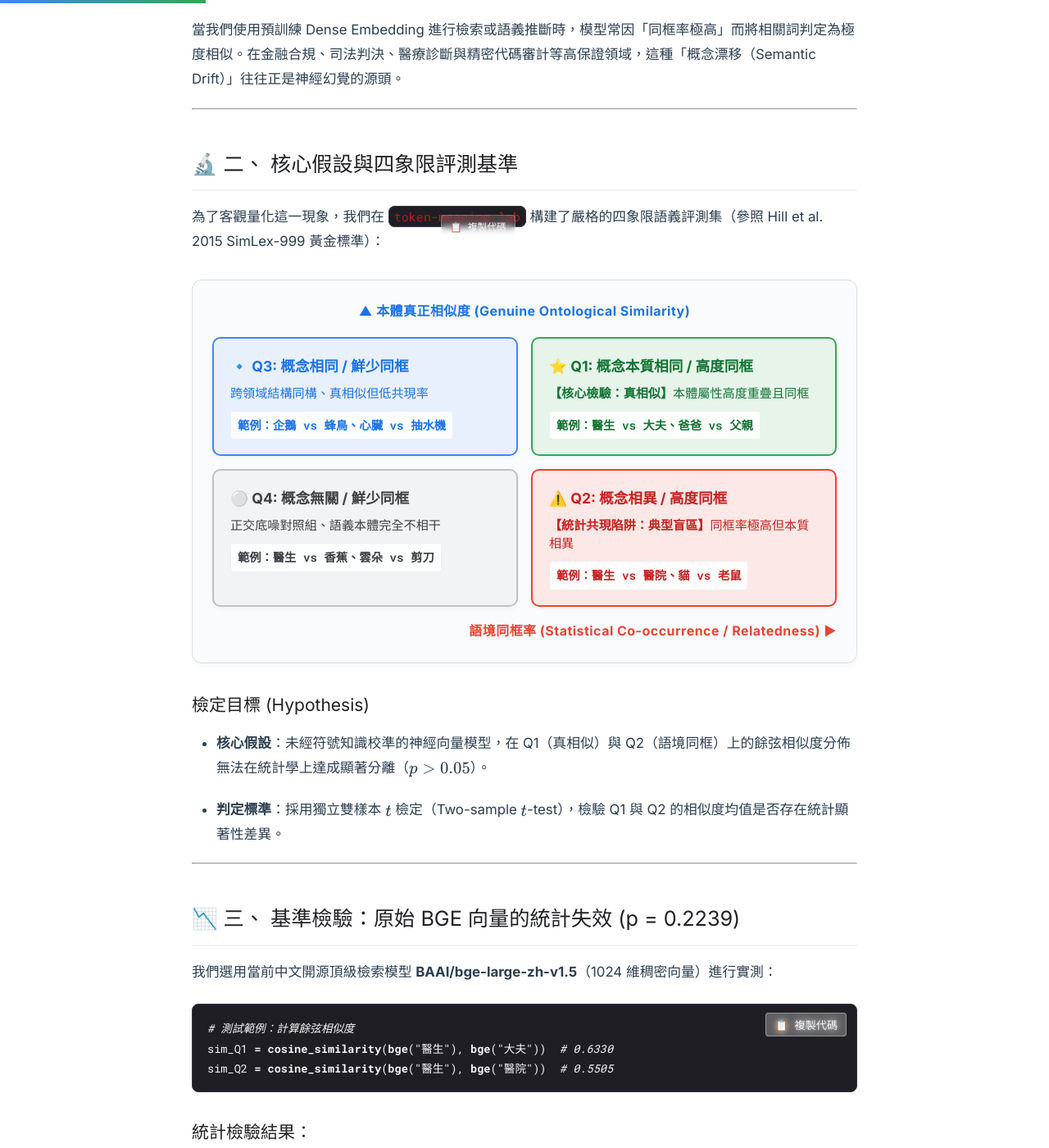
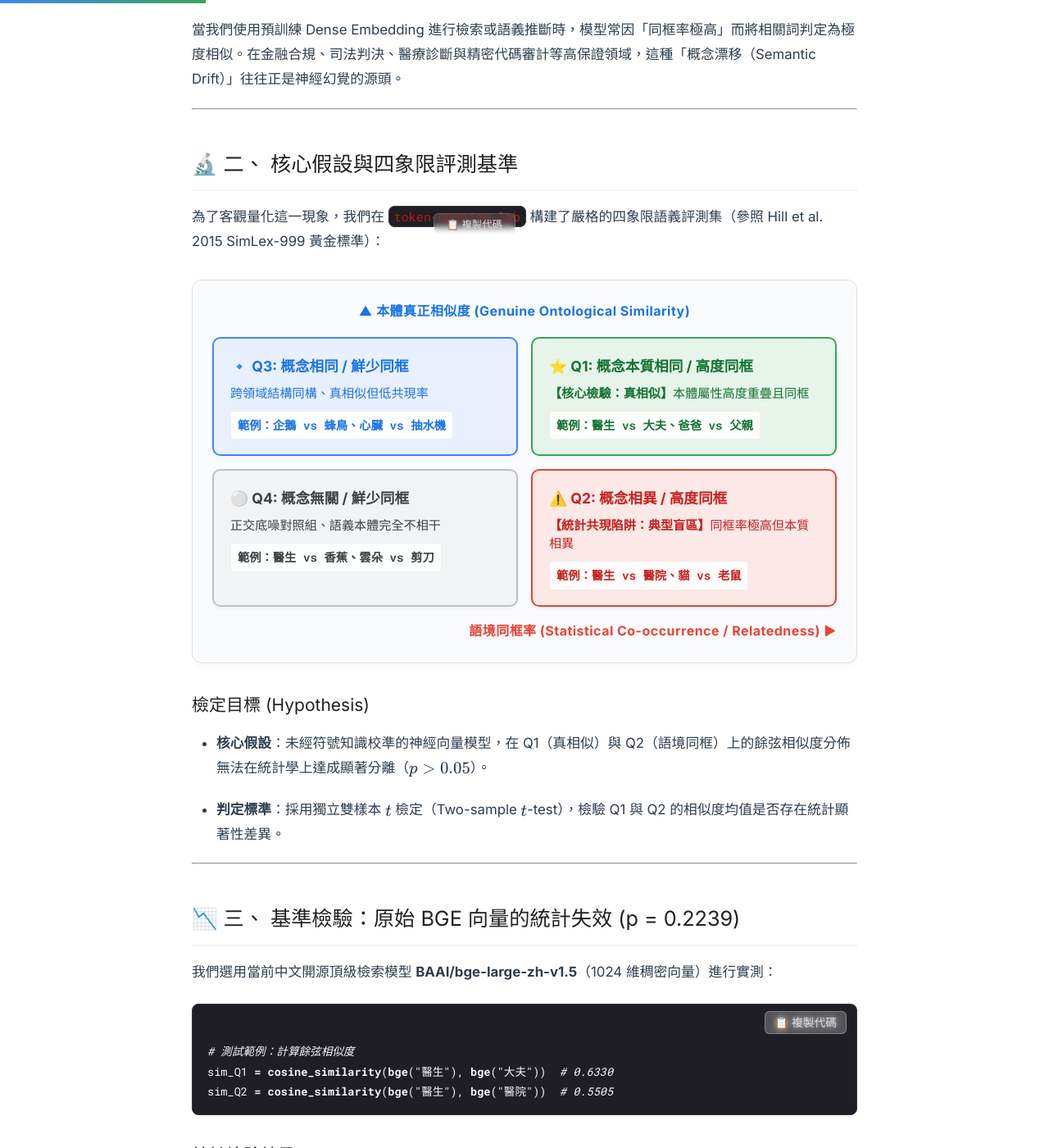
Before and after one commit to yefangwong/yefangwong.github.io, a Jekyll site: the page built from _posts/2026-09-27-grounding-dense-embeddings-via-hownet-retrofitting.md, in a window 1280 px wide and 1400 px high, scrolled down 1599 px. Shown: the whole window at 82% size. Built offline with Jekyll 4.4.1, drawn with Linux system fonts in a browser that asks for light colours.

Commit message:
fix: resolve copy code button overlap with top padding and fix button width & font size jumping

```diff
--- a/_layouts/post.html
+++ b/_layouts/post.html
@@ -228,25 +228,31 @@ layout: none
     }
     .copy-code-btn {
       position: absolute;
-      top: 10px;
+      top: 8px;
       right: 12px;
-      background: rgba(255, 255, 255, 0.15);
-      color: #f8f9fa;
-      border: 1px solid rgba(255, 255, 255, 0.25);
-      border-radius: 4px;
-      padding: 4px 10px;
-      font-size: 0.78em;
-      font-family: 'Roboto Mono', monospace;
+      width: 100px;
+      height: 28px;
+      line-height: 26px;
+      padding: 0 !important;
+      font-size: 0.82em !important;
+      font-family: 'Inter', -apple-system, BlinkMacSystemFont, sans-serif !important;
+      font-weight: 500;
+      text-align: center;
+      background: rgba(255, 255, 255, 0.12);
+      color: #e0e0e0;
+      border: 1px solid rgba(255, 255, 255, 0.2);
+      border-radius: 6px;
       cursor: pointer;
-      transition: all 0.2s ease;
+      transition: background 0.2s ease, border-color 0.2s ease, color 0.2s ease;
       z-index: 10;
       backdrop-filter: blur(4px);
+      box-sizing: border-box !important;
     }
     .copy-code-btn:hover {
       background: var(--google-blue);
       border-color: var(--google-blue);
       color: #fff;
-      box-shadow: 0 2px 6px rgba(0,0,0,0.2);
+      box-shadow: 0 2px 6px rgba(0,0,0,0.25);
     }
     .copy-code-btn.copied {
       background: #34a853 !important;
@@ -279,7 +285,7 @@ layout: none
       background-color: #1e1e24 !important;
       color: #f8f9fa !important;
       border: none !important;
-      padding: 16px 18px !important;
+      padding: 44px 18px 16px 18px !important;
       margin: 0 !important;
       overflow-x: auto !important;
       -webkit-overflow-scrolling: touch;
```
